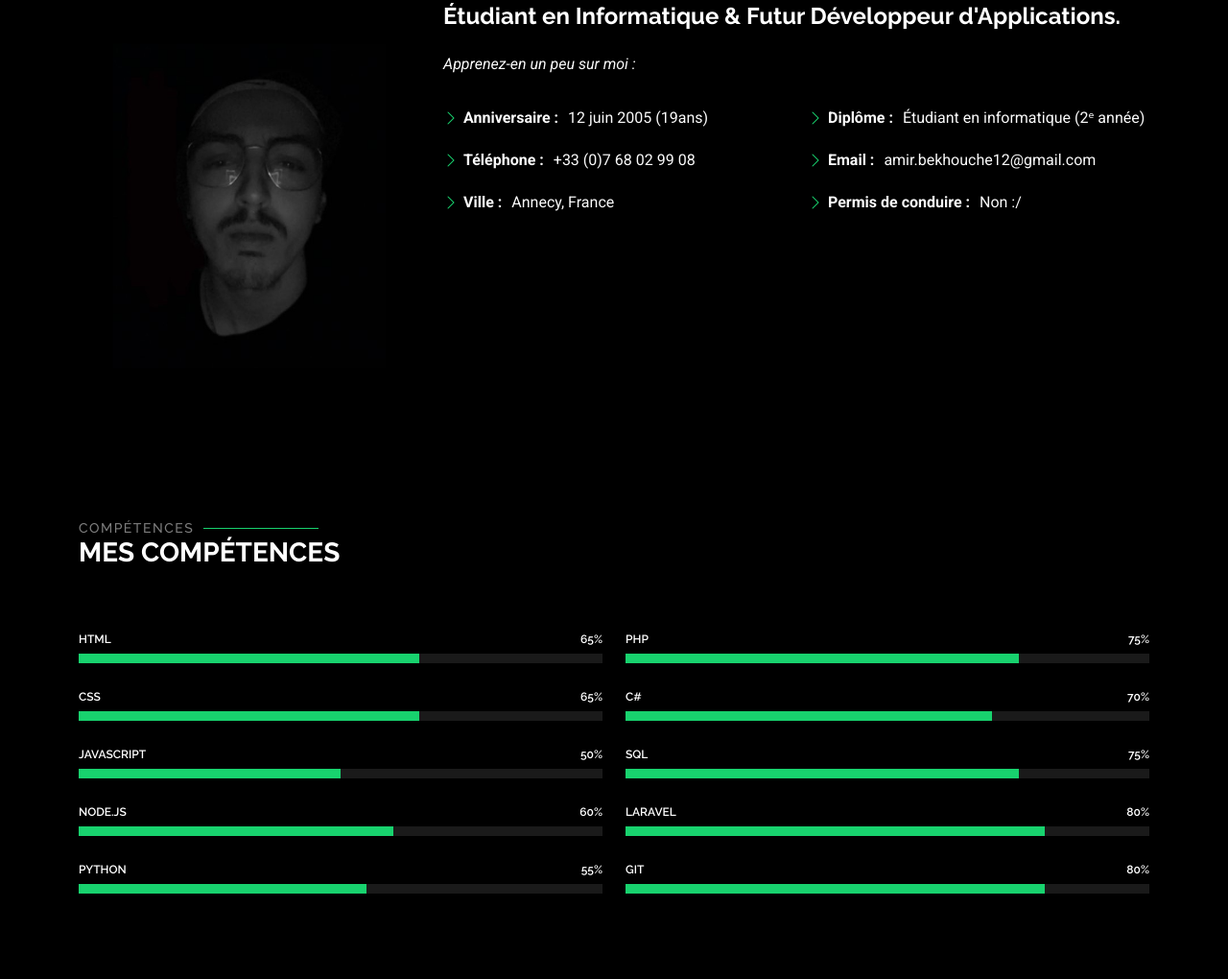
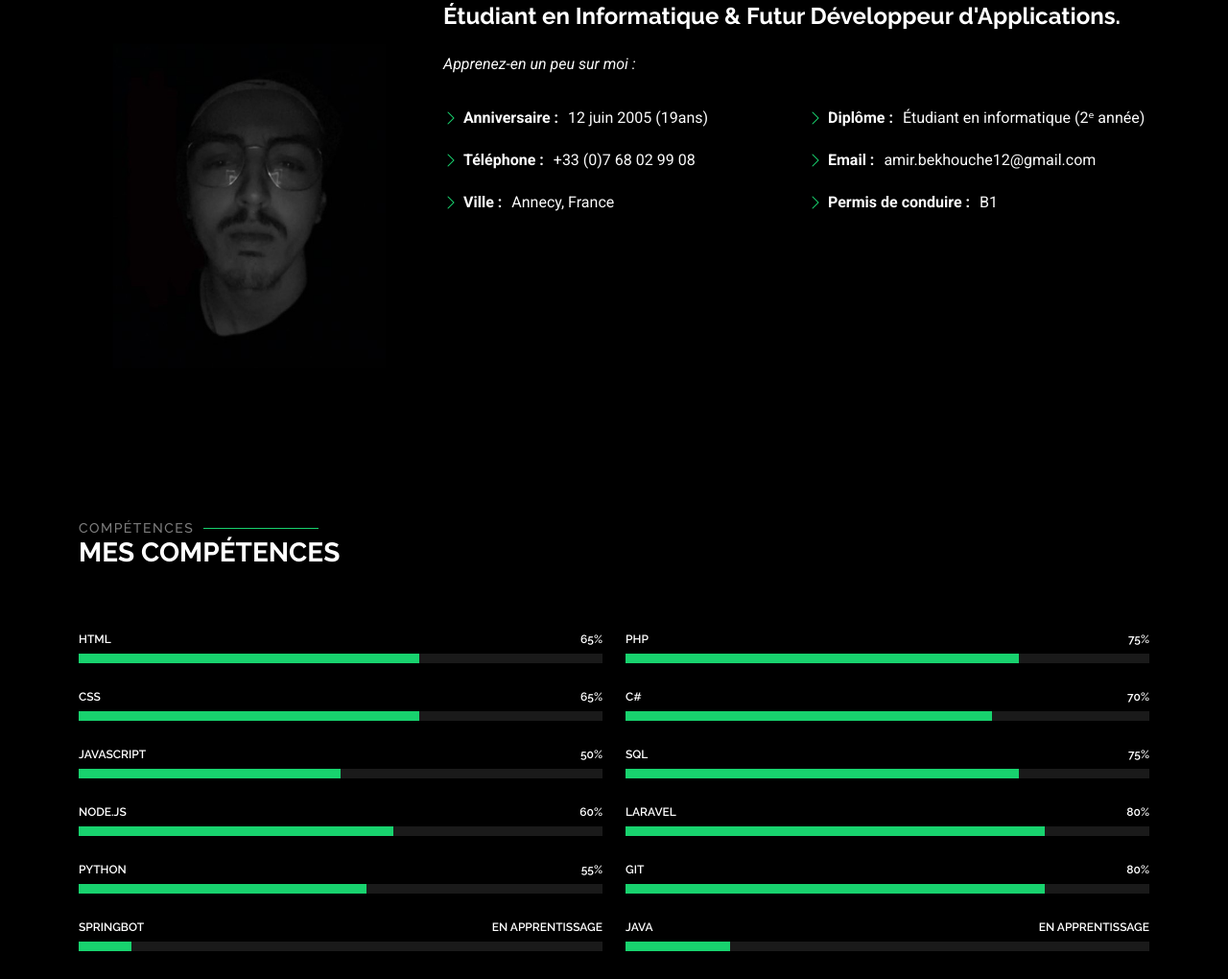
Before and after one commit to moambk/moambk.github.io, a plain HTML site: page fr/about.html in a window 1280 px wide. Shown: the part 536-1556 px from the top of the page at 96% size. Drawn offline with Linux system fonts and the light colour scheme.

Commit message:
suite java + springboot

```diff
--- a/assets/css/main.css
+++ b/assets/css/main.css
@@ -1335,8 +1335,6 @@ section,
 
 
 
-
-
 .apo {
   display: flex;
   justify-content: left;
--- a/fr/about.html
+++ b/fr/about.html
@@ -115,14 +115,14 @@
                   <li><i class="bi bi-chevron-right"></i> <strong>Email :</strong>
                     <span>amir.bekhouche12@gmail.com</span>
                   </li>
-                  <li><i class="bi bi-chevron-right"></i> <strong>Permis de conduire :</strong> <span>Non :/</span></li>
+                  <li><i class="bi bi-chevron-right"></i> <strong>Permis de conduire :</strong> <span>B1</span></li>
                 </ul>
               </div>
             </div>
 
           </div>
 
-    </section><!-- /About Section -->
+    </section>
 
 
     <section id="skills" class="skills section">
@@ -178,6 +178,15 @@
               </div>
             </div>
 
+
+            <div class="progress">
+              <span class="skill"><span>SpringBot</span> <i class="val">En apprentissage</i></span>
+              <div class="progress-bar-wrap">
+                <div class="progress-bar" role="progressbar" aria-valuenow="10" aria-valuemin="0" aria-valuemax="100">
+                </div>
+              </div>
+            </div>
+
           </div>
 
           <div class="col-lg-6">
@@ -218,6 +227,14 @@
               <span class="skill"><span>Git</span> <i class="val">80%</i></span>
               <div class="progress-bar-wrap">
                 <div class="progress-bar" role="progressbar" aria-valuenow="80" aria-valuemin="0" aria-valuemax="100">
+                </div>
+              </div>
+            </div>
+
+            <div class="progress">
+              <span class="skill"><span>Java</span> <i class="val">En apprentissage</i></span>
+              <div class="progress-bar-wrap">
+                <div class="progress-bar" role="progressbar" aria-valuenow="20" aria-valuemin="0" aria-valuemax="100">
                 </div>
               </div>
             </div>
```
